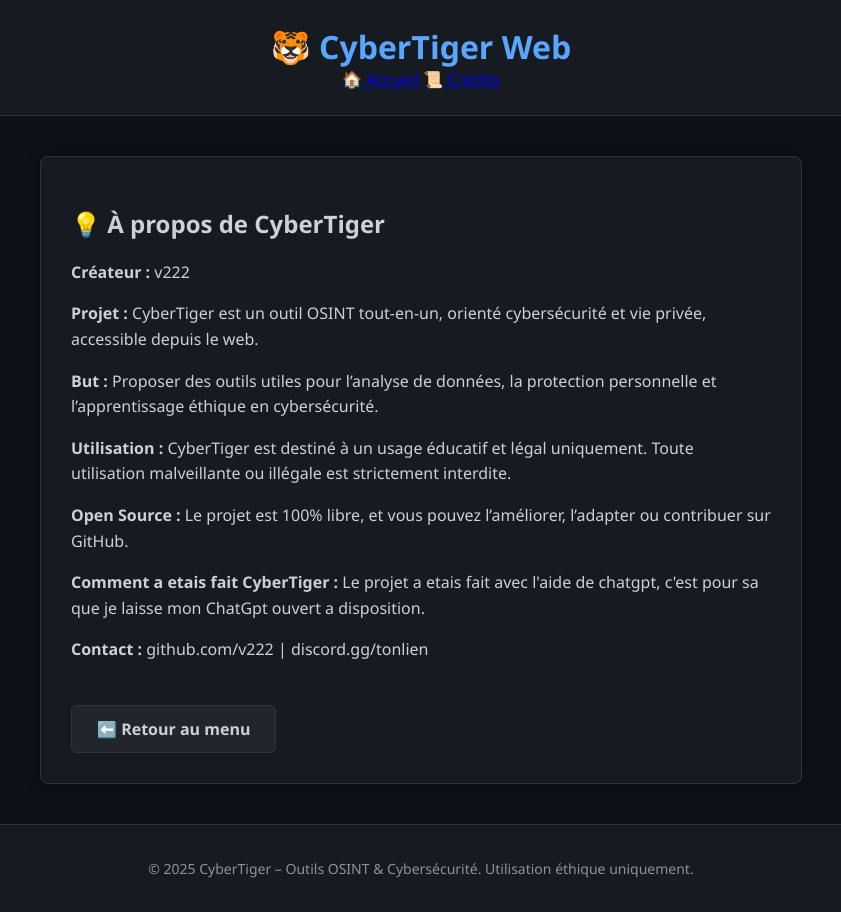
After one commit to BelugaDevRblx/cybertiger-web, a Flask app: page /credits in a window 1280 px wide. The commit adds this page. Shown: the whole page, without its empty margins (219-1060 px from the left). Run offline with Flask 3, Linux system fonts and the light colour scheme.

Commit message:
🔄 MAJ UI : nouvelle bannière, base et index stylés

```diff
--- a/app.py
+++ b/app.py
@@ -48,6 +48,10 @@
         links = emailbreach.generate_email_leak_links(email)
     return render_template("tools/emailbreach.html", links=links)
 
+@app.route('/credits')
+def credits():
+    return render_template("credits.html")
+
 # Lancement
 if __name__ == '__main__':
     port = int(os.environ.get("PORT", 5000))
--- a/static/style.css
+++ b/static/style.css
@@ -130,3 +130,19 @@
 .ascii-banner .red {
     color: #ff7b72;
 }
+
+.credits {
+    max-width: 700px;
+    margin: 0 auto;
+    text-align: left;
+    background: #161b22;
+    padding: 30px;
+    border-radius: 8px;
+    box-shadow: 0 0 15px rgba(0,0,0,0.3);
+    border: 1px solid #30363d;
+}
+
+.credits p {
+    line-height: 1.6;
+    margin-bottom: 12px;
+}
--- a/templates/base.html
+++ b/templates/base.html
@@ -10,7 +10,10 @@
 
     <header>
         <h1>🐯 CyberTiger Web</h1>
-        <p>OSINT & Sécurité – Open Source & Gratuit</p>
+        <nav>
+            <a href="/">🏠 Accueil</a>
+            <a href="/credits">📜 Crédits</a>
+        </nav>
     </header>
 
     <main>
@@ -18,7 +21,7 @@
     </main>
 
     <footer>
-        <p>© 2025 CyberTiger - Made with 💻 for ethical hackers</p>
+        <p>© 2025 CyberTiger – Outils OSINT & Cybersécurité. Utilisation éthique uniquement.</p>
     </footer>
 
 </body>
--- /dev/null
+++ b/templates/credits.html
@@ -0,0 +1,23 @@
+{% extends "base.html" %}
+{% block content %}
+
+<section class="credits">
+    <h2>💡 À propos de CyberTiger</h2>
+
+    <p><strong>Créateur :</strong> v222</p>
+    <p><strong>Projet :</strong> CyberTiger est un outil OSINT tout-en-un, orienté cybersécurité et vie privée, accessible depuis le web.</p>
+
+    <p><strong>But :</strong> Proposer des outils utiles pour l’analyse de données, la protection personnelle et l’apprentissage éthique en cybersécurité.</p>
+
+    <p><strong>Utilisation :</strong> CyberTiger est destiné à un usage éducatif et légal uniquement. Toute utilisation malveillante ou illégale est strictement interdite.</p>
+
+    <p><strong>Open Source :</strong> Le projet est 100% libre, et vous pouvez l’améliorer, l’adapter ou contribuer sur GitHub.</p>
+
+    <p><strong>Comment a etais fait CyberTiger :</strong> Le projet a etais fait avec l'aide de chatgpt, c'est pour sa que je laisse mon ChatGpt ouvert a disposition.</p>
+
+    <p><strong>Contact :</strong> github.com/v222 | discord.gg/tonlien</p>
+
+    <a href="/" class="back-button">⬅️ Retour au menu</a>
+</section>
+
+{% endblock %}
```
Also changed, not shown: templates/index.html (+7 -7 lines).
